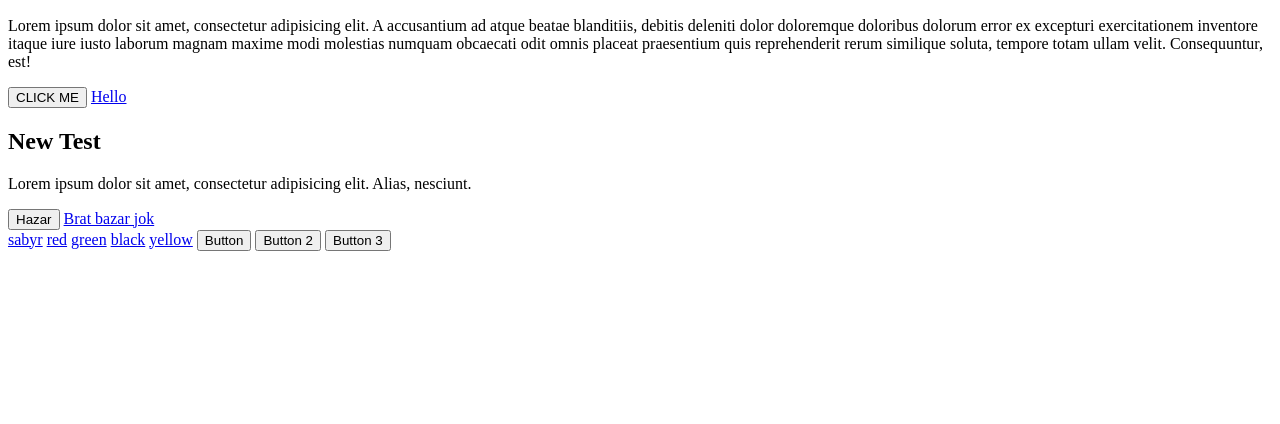
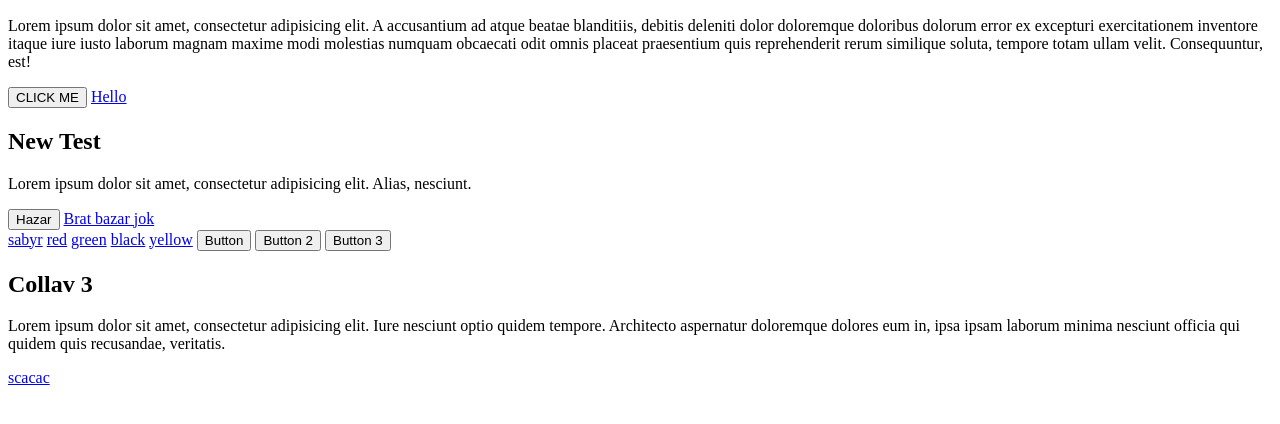
Before and after one commit to sabyrkubanov/testTeamWork, a plain HTML site: page index.html in a window 1280 px wide. Shown: the part 110-534 px from the top of the page. Drawn offline with Linux system fonts and the light colour scheme.

Commit message:
colloab 3

```diff
--- a/index.html
+++ b/index.html
@@ -39,7 +39,12 @@
     </nav>
 </section>
 <section class="fourth"></section>
-<section class="fifth"></section>
+<section class="fifth">
+    <h2>Collav 3</h2>
+    <p>Lorem ipsum dolor sit amet, consectetur adipisicing elit. Iure nesciunt optio quidem tempore. Architecto aspernatur doloremque dolores eum in, ipsa ipsam laborum minima nesciunt officia qui quidem quis recusandae, veritatis.</p>
+    <a href="#">scacac</a>
+
+</section>
 <section class="sixth"></section>
 
 </body>
```
